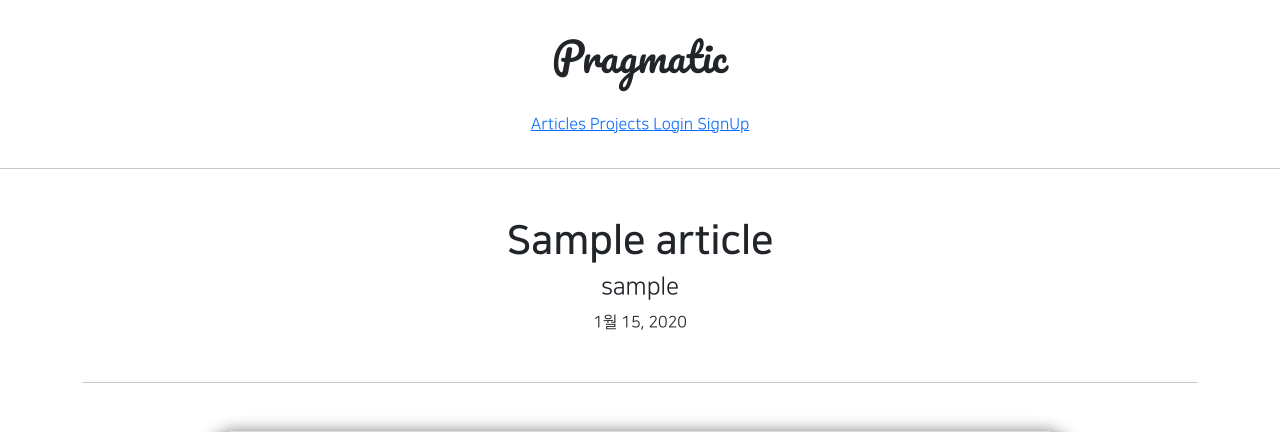
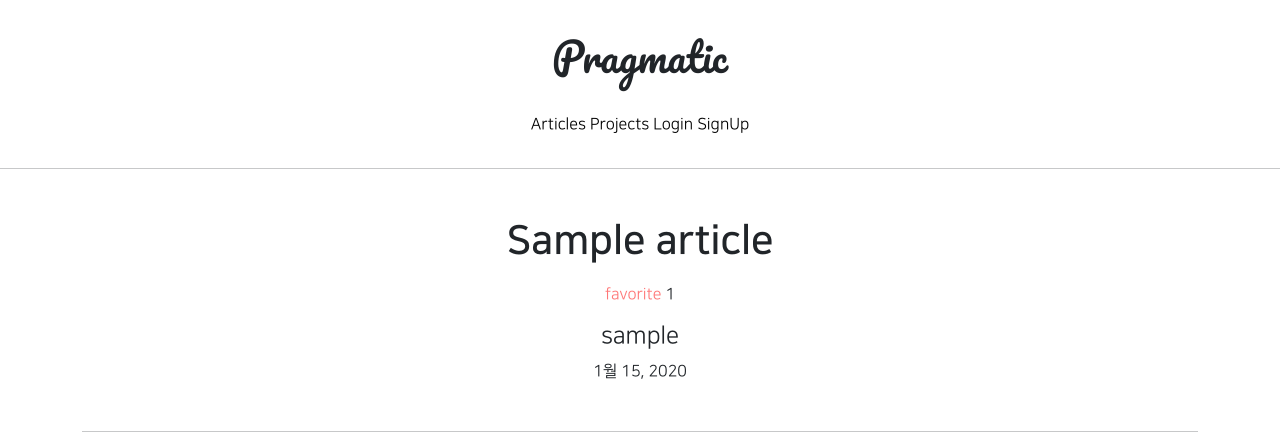
Before and after one commit to pooh11933/practice01, a Django app: page /article/detail/1 in a window 1280 px wide. Shown: the top 432 px of the page. Run offline with Django 3.2, Linux system fonts and the light colour scheme; tables that the repository leaves empty hold one stand-in row (values such as "Sample post"); grey boxes marked "Sample" are stand-in pictures; parts of the project's set-up code (start-up, migrations or seed data) failed here and were passed over; some libraries are stand-ins or nearby versions.

Commit message:
8/25 1ban class commit 1

```diff
--- a/articleapp/templates/articleapp/detail.html
+++ b/articleapp/templates/articleapp/detail.html
@@ -4,9 +4,20 @@
 
     <div class="container text-center">
 
+
         <div class="my-5">
             {#     제목 / 글쓴이 / 날짜       #}
             <h1 class="NNS_B">{{ target_article.title }}</h1>
+            <div class="my-3">
+                <a href="{% url 'likeapp:article_like' article_pk=target_article.pk %}"
+                   class="material=icons"
+                    style="vertical-align: middle; color: #f77">
+                     favorite
+                </a>
+                <span style="vertical-align: middle;">
+                    {{ target_article.like }}
+                </span>
+            </div>
             <h4>{{ target_article.writer.profile.nickname }}</h4>
             <p>{{ target_article.created_at }}</p>
         </div>
--- a/likeapp/urls.py
+++ b/likeapp/urls.py
@@ -1,5 +1,9 @@
+from django.urls import path
 
+from likeapp.views import LikeArticleView
+
+app_name = 'likeapp'
 
 urlpatterns = [
-
+    path('article/<int:article_pk>', LikeArticleView.as_view(), name='article_like'),
 ]
--- a/static/base.css
+++ b/static/base.css
@@ -66,12 +66,19 @@
     font-size: 1.1rem;
 }
 
-
-
-
 @media screen and (max-width: 500px) {
     html {
         /* default font-size = 16px */
         font-size: 13px;
     }
 }
+
+
+a {
+    text-decoration: none;
+    color: black;
+}
+
+a:hover {
+  color: black;
+}
```
Also changed, not shown: likeapp/views.py (+34 -0 lines).
